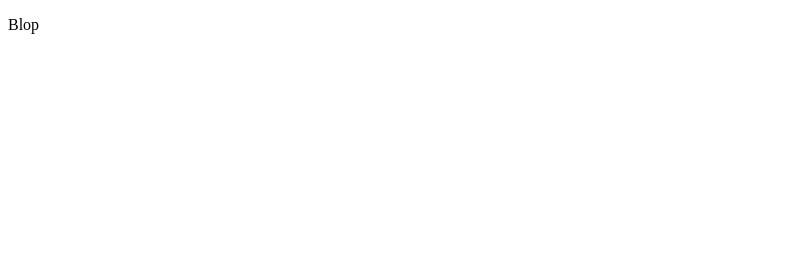
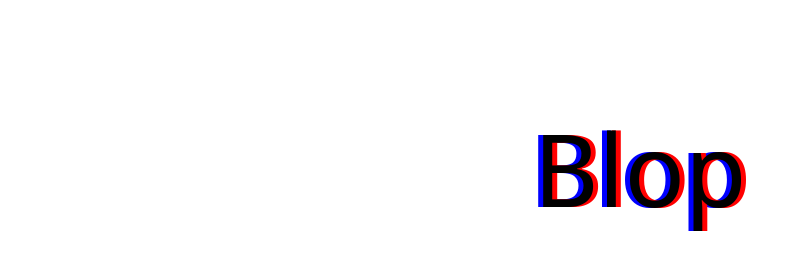
Before and after one commit to SebSts/a_test_project, a plain HTML site: page index.html in a window 1280 px wide. Shown: the whole page, without its empty margins (0-800 px from the left). Drawn offline with Linux system fonts and the light colour scheme.

Commit message:
Update index.html

```diff
--- a/index.html
+++ b/index.html
@@ -2,6 +2,14 @@
 <html>
   <head>
     <title>Webpage</title>
+    <style>
+      p{
+        text-align: center;
+        font-size: 100px;
+        font-family: system-ui;
+        text-shadow: 5px 0px 0px red, -5px 0px 0px blue;
+      }
+    </style>
   </head>
   <body>
     <p>Blop</p>
```
